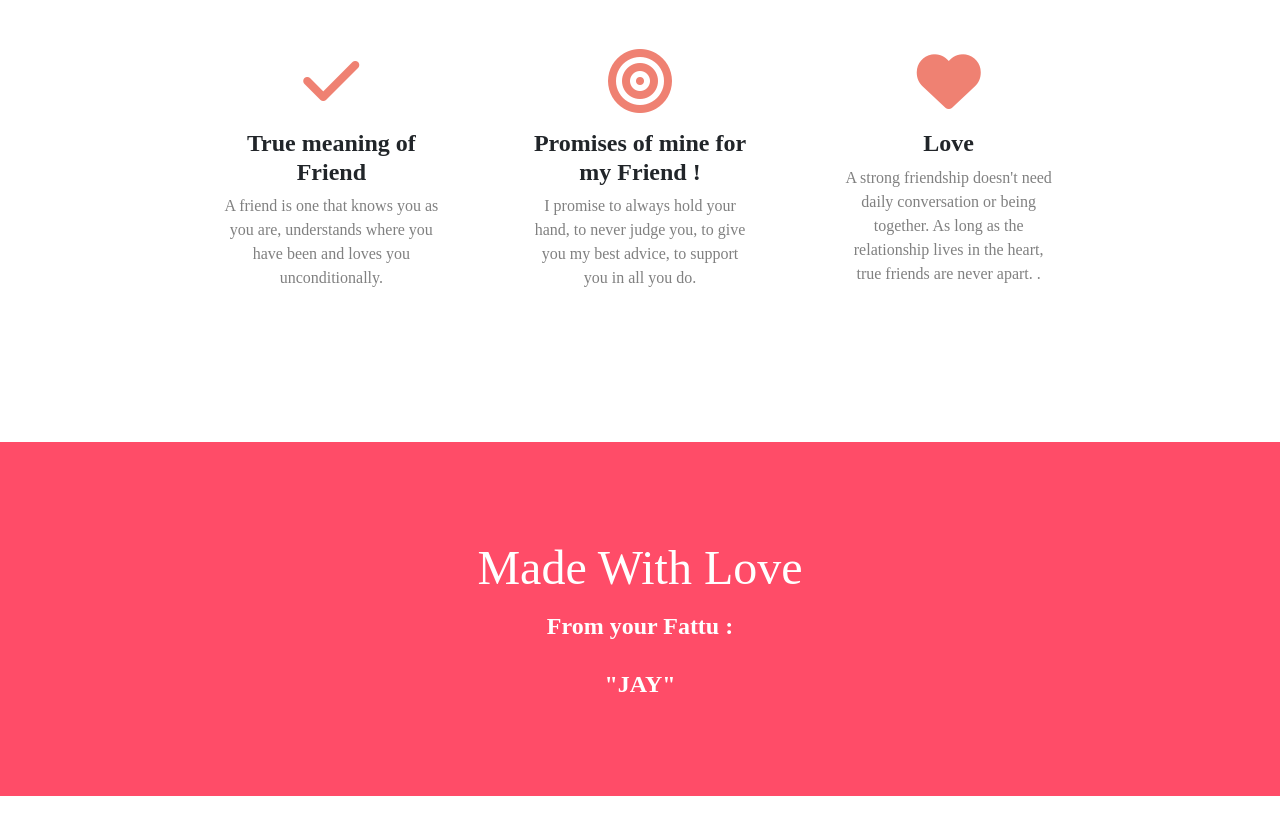
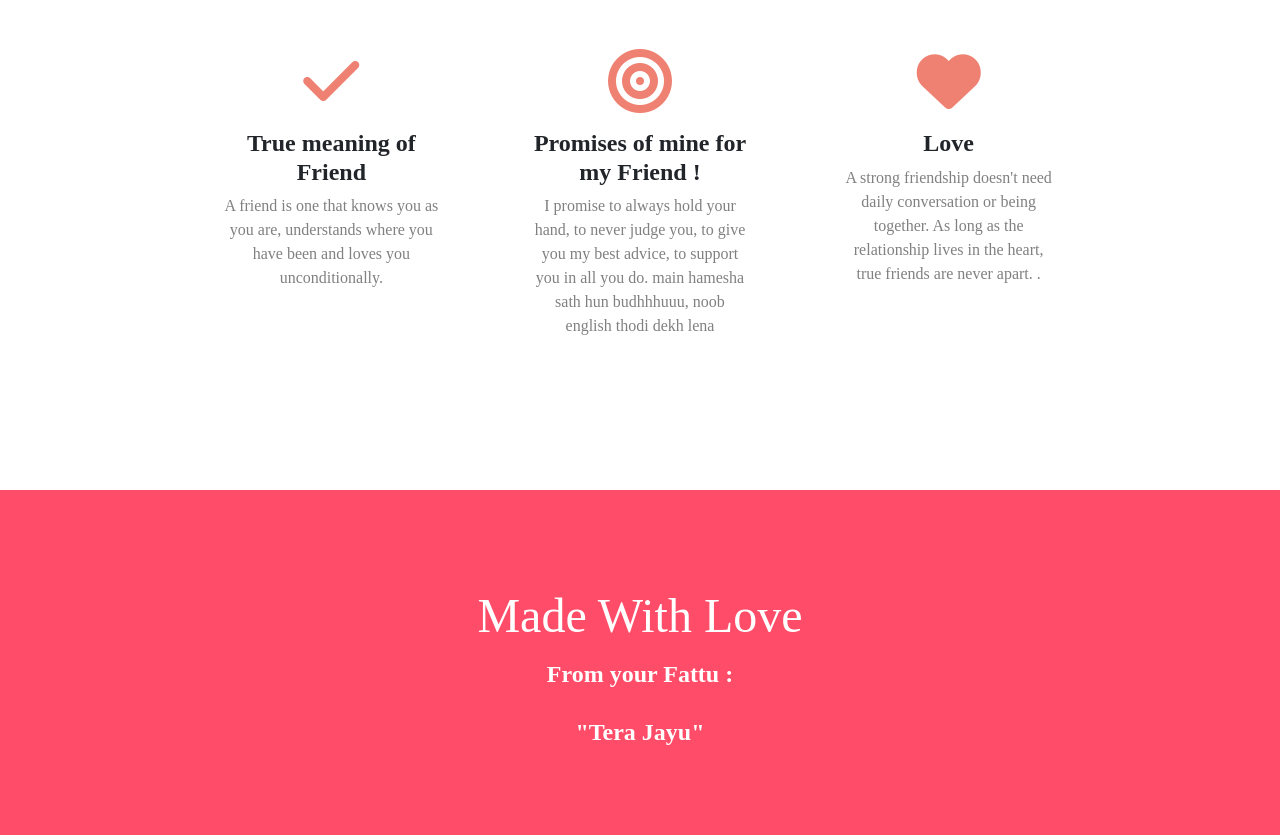
Before and after one commit to YourDaddyBabes/shinchu, a plain HTML site: page index.html in a window 1280 px wide. Shown: the part 367-1202 px from the top of the page. Before the commit the page ends 1163 px from the top, so only its background shows below. Drawn offline with nearby package versions, Linux system fonts and the light colour scheme.

Commit message:
Update index.html

```diff
--- a/index.html
+++ b/index.html
@@ -48,7 +48,7 @@
       <i class="icon fas fa-bullseye fa-4x"></i>
     <h3>Promises of mine for my Friend !</h3>
     <p> I promise to always hold your hand, to never judge you, to give you my best advice,
-    to support you in all you do.</p>
+    to support you in all you do. main hamesha sath hun budhhhuuu, noob english thodi dekh lena</p>
     </div>
     <div class="feature-box col-lg-4">
       <i class="icon fas fa-heart fa-4x"></i>
@@ -82,7 +82,7 @@
 
   <footer id="footer">
     <h1>Made With Love <h1>
-      <h3> From your Fattu : <br><br>"JAY"</h3>
+      <h3> From your Fattu : <br><br>"Tera Jayu"</h3>
 
   </footer>
 
```
